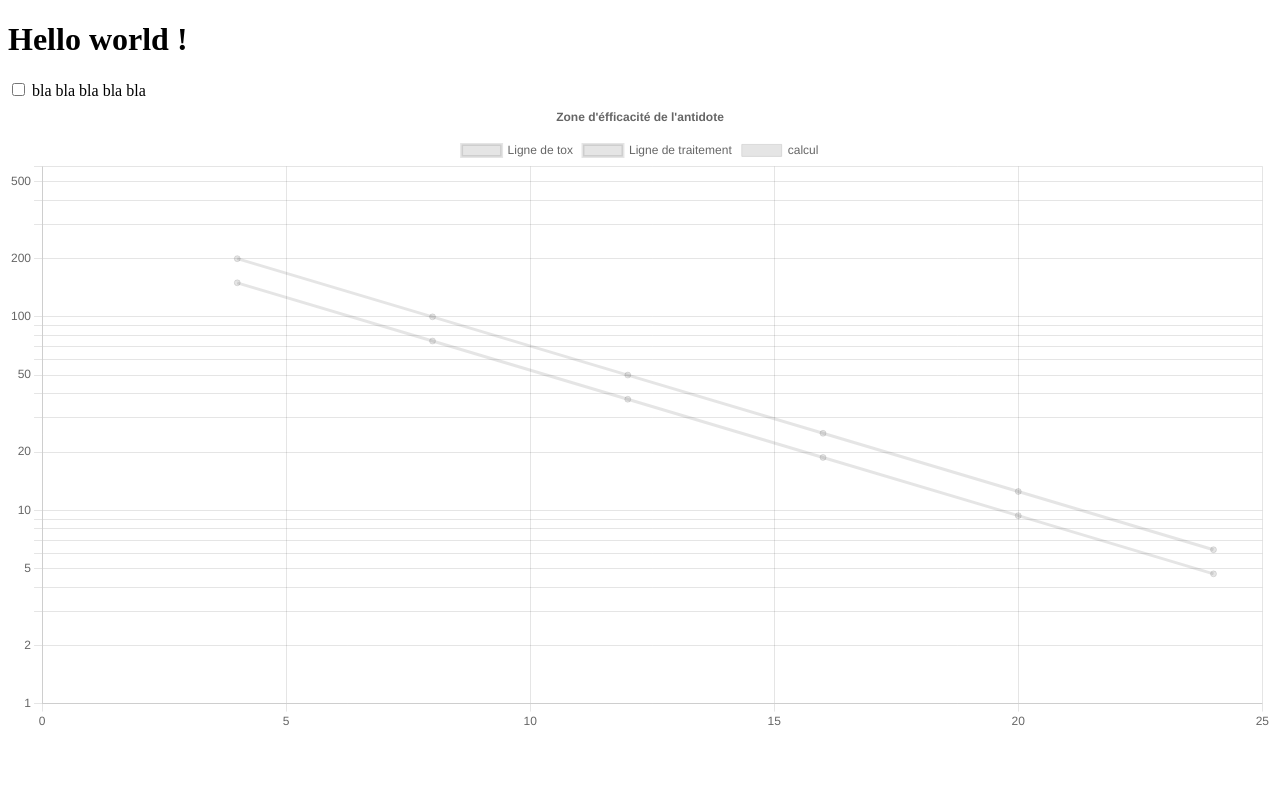
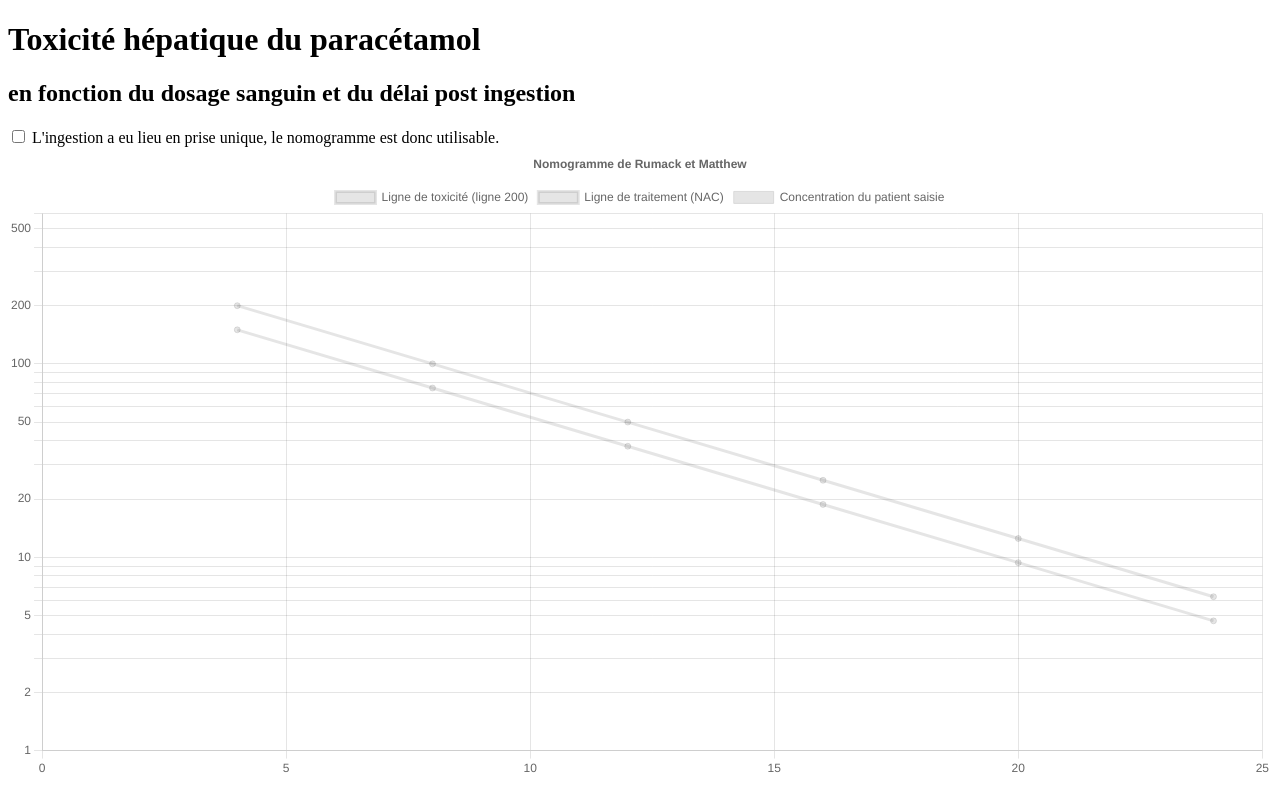
Before and after one commit to TheShinriel/graphProject, a plain HTML site: page index.html in a window 1280 px wide. Drawn offline with nearby package versions, Linux system fonts and the light colour scheme.

Commit message:
ajout des termes techniques

```diff
--- a/app.js
+++ b/app.js
@@ -20,19 +20,19 @@ let graph = new Chart(context, {
         [
             {
             type: 'line',
-            label: 'Ligne de tox',
+            label: 'Ligne de toxicité (ligne 200)',
             data: [,200,100,50,25,12.5,6.25]
             },
 
             {
             type: 'line',
-            label: 'Ligne de traitement',
+            label: 'Ligne de traitement (NAC)',
             data: [,150,75,37.5,18.75,9.375,4.6875],
             },
 
             {
             type: 'bubble',
-            label: 'calcul',
+            label: 'Concentration du patient saisie',
             data: [{}]
             }
         ],
@@ -47,7 +47,7 @@ let graph = new Chart(context, {
             title:
             {
                 display: true,
-                text: 'Zone d\'éfficacité de l\'antidote'
+                text: 'Nomogramme de Rumack et Matthew'
             }
         },
 
--- a/index.html
+++ b/index.html
@@ -7,16 +7,17 @@
     <link rel="stylesheet" href="main.css">
 </head>
 <body>
- <h1> Hello world !</h1>
+ <h1> Toxicité hépatique du paracétamol</h1>
+ <h2> en fonction du dosage sanguin et du délai post ingestion</h2>
 
 <div class="agreement">
     <input type="checkbox" name="accept_agreement" id="accept_agreement">
-    <label for="accept_agreement"> bla bla bla bla bla </label>
+    <label for="accept_agreement"> L'ingestion a eu lieu en prise unique, le nomogramme est donc utilisable. </label>
 </div>
 
  <div class="calc_tox invisible">
-    <input class="time_after_ingestion"type="number" placeholder="temps depuis l'ingestion">
-    <input class="paracetamol_concentration"type="number" placeholder="Paracetamol concentration">
+    <input class="time_after_ingestion"type="number" placeholder="Durée post-ingestion (h)">
+    <input class="paracetamol_concentration"type="number" placeholder="Paracetamol conc. (mg/l)">
     <button class="calc_data" type="submit"> Calculer </button>
 
  </div>
```
